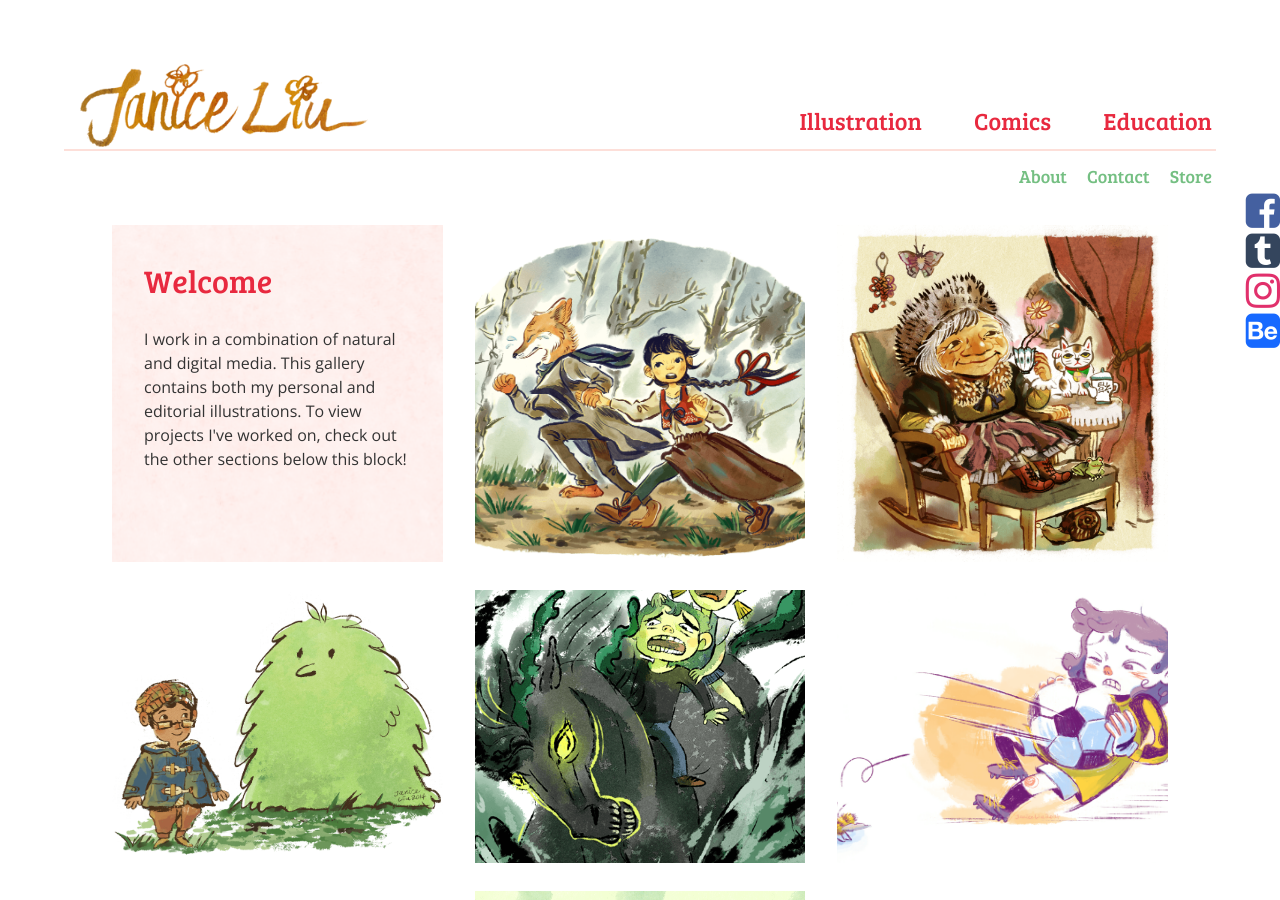
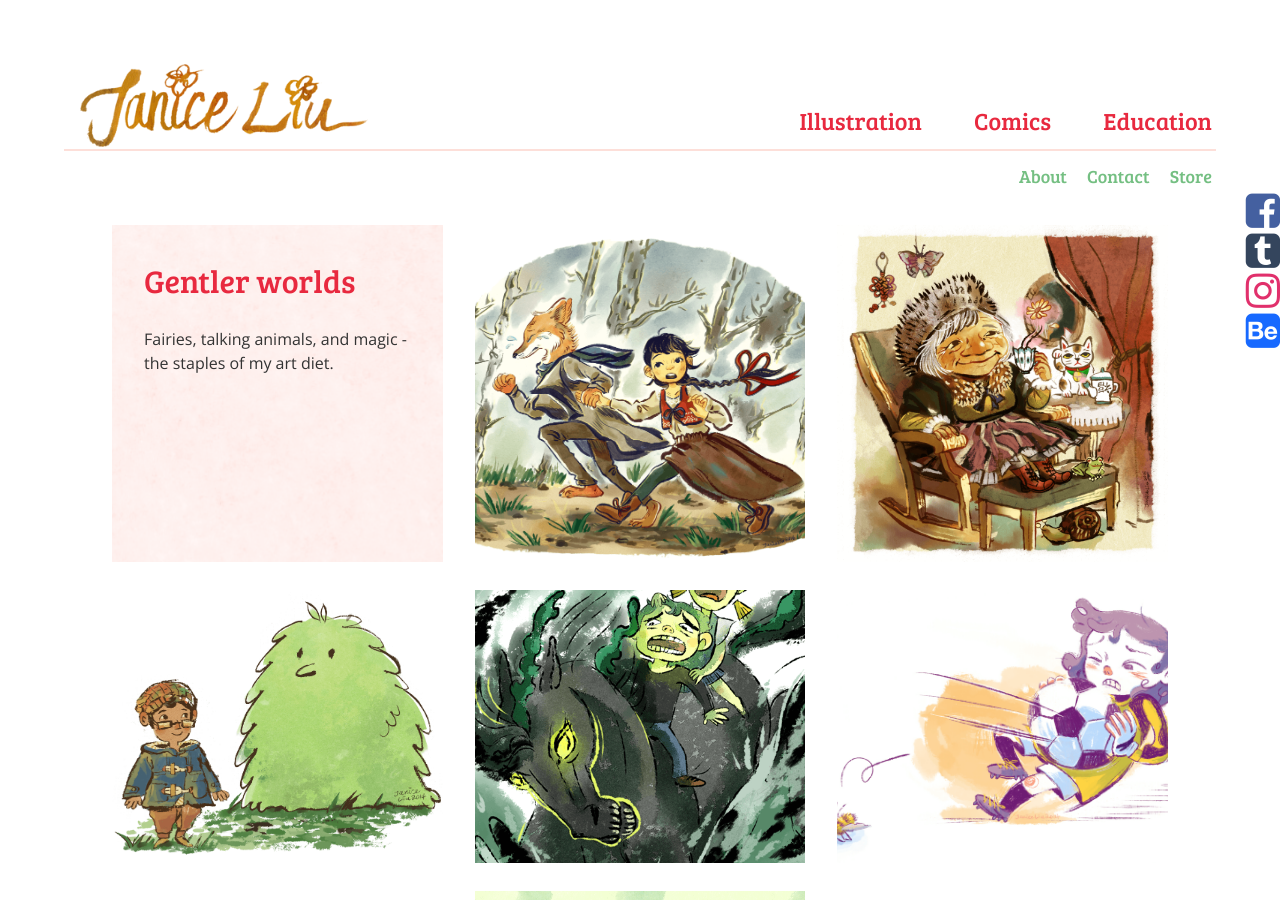
Before and after one commit to flutterdoodle/flutterdoodle.github.io, a Jekyll site: the page built from illustrations.html, in a window 1280 px wide and 900 px high. Built offline with Jekyll 4.4.1, drawn with Linux system fonts in a browser that asks for light colours; nearby versions of some CDN libraries.

Commit message:
Update illustrations.html

```diff
--- a/illustrations.html
+++ b/illustrations.html
@@ -2,8 +2,8 @@
 layout: gallery
 permalink: /illustrations/
 series:
-  - title: Welcome
-    description: I work in a combination of natural and digital media. This gallery contains both my personal and editorial illustrations. To view projects I've worked on, check out the other sections below this block!
+  - title: Gentler worlds
+    description: Fairies, talking animals, and magic - the staples of my art diet.
     thirds: true
     images:
       - thumb: /img/illustrations/cryingfox-s.png
```
